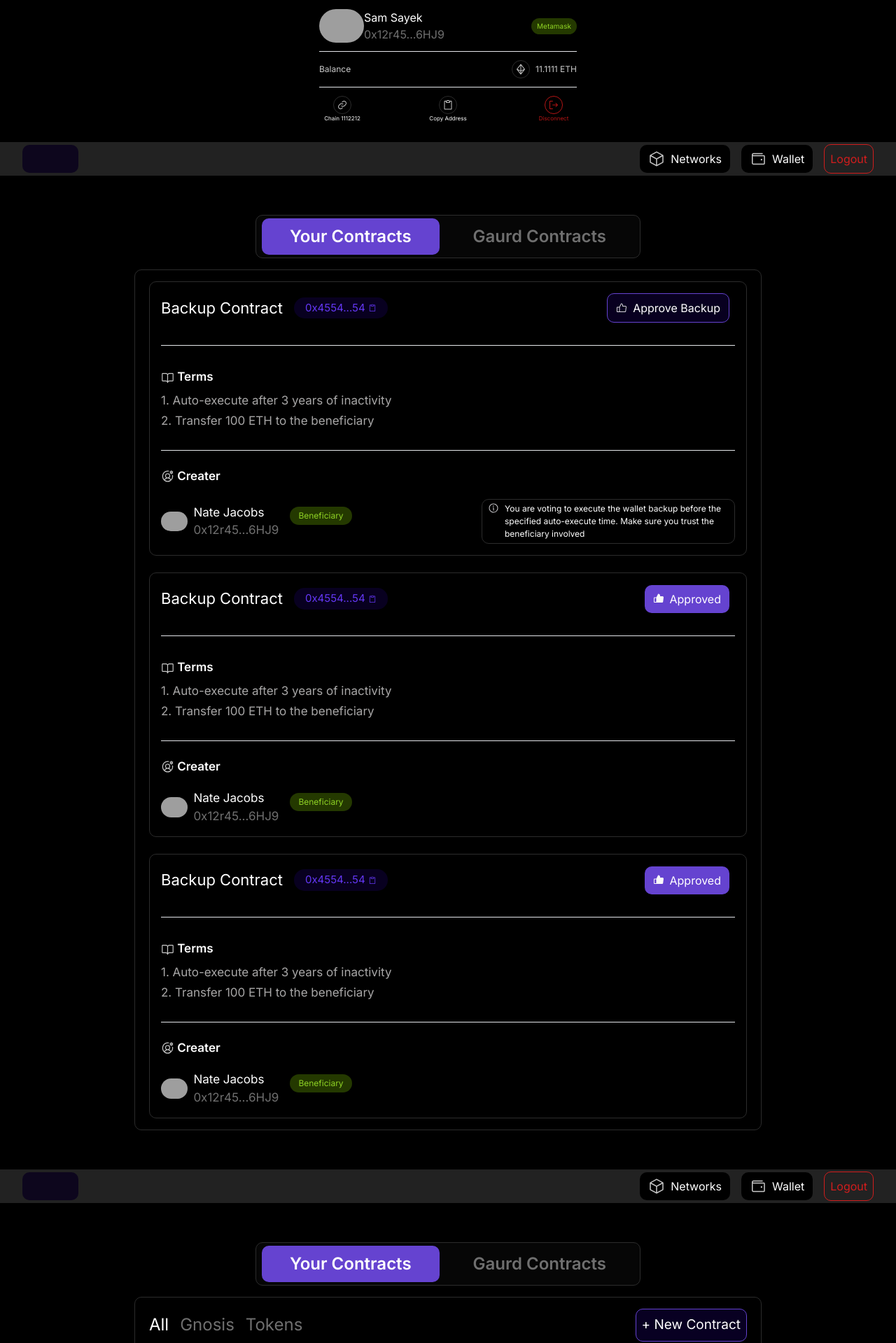
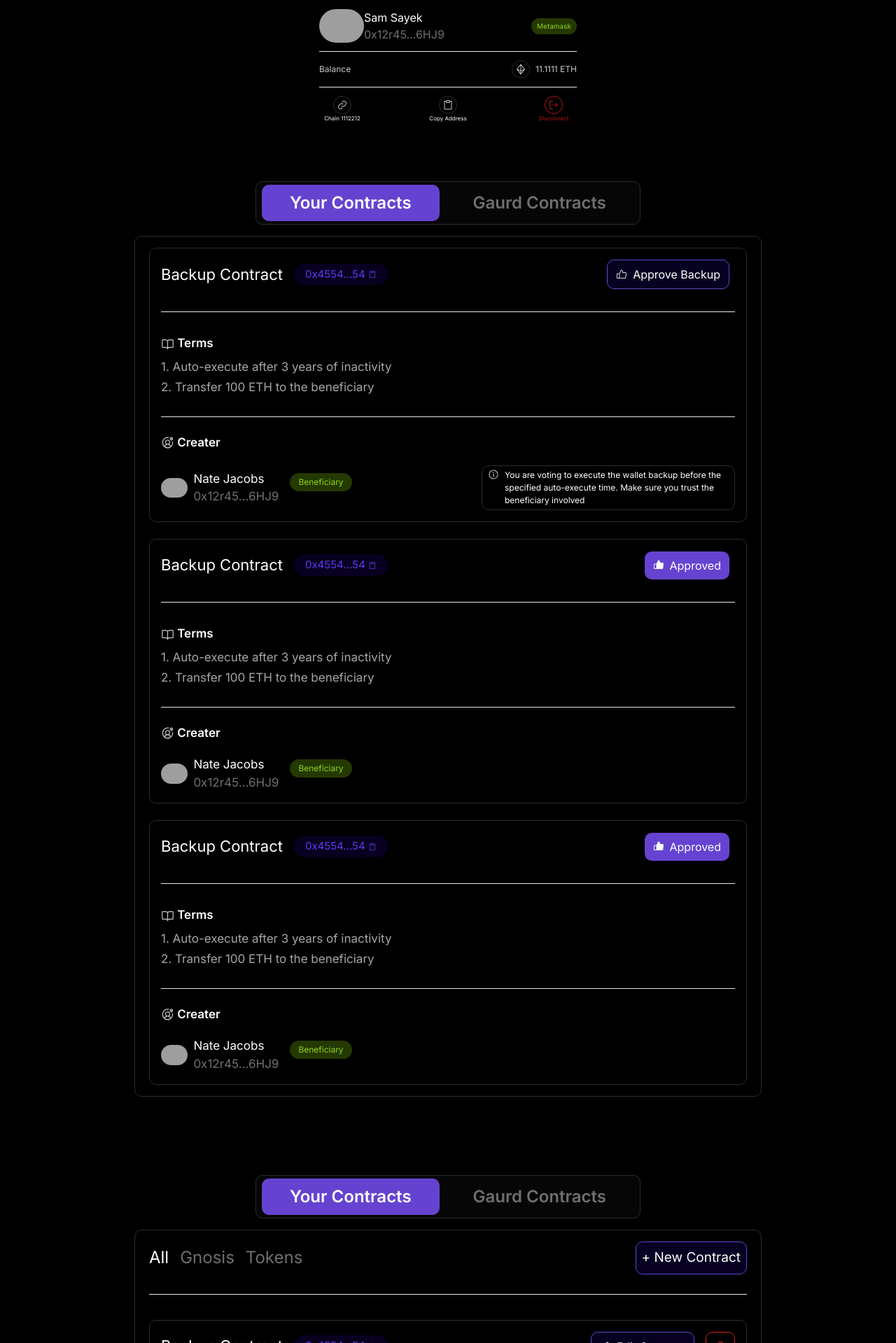
Before and after one commit to Shaurya0104/BackItUp, a Next.js app in the folder frontend/ethindia_frontend/: page / in a window 1280 px wide. Shown: the part 6102-8021 px from the top of the page at 70% size. Built offline with nearby package versions, Linux system fonts and the light colour scheme; grey boxes are pictures that could not be loaded; a web font is replaced by a local one.

Commit message:
making it interactive

```diff
--- a/frontend/ethindia_frontend/src/app/components/wireframe_6/index.js
+++ b/frontend/ethindia_frontend/src/app/components/wireframe_6/index.js
@@ -1,7 +1,7 @@
 export default function Wireframe_6() {
   return (
     <div>
-      <nav className="z-50 flex flex-row justify-between items-center w-[100vw] bg-[#222222] h-[6vh] px-8">
+      {/* <nav className="z-50 flex flex-row justify-between items-center w-[100vw] bg-[#222222] h-[6vh] px-8">
         <div className="items-center flex flex-row justify-center text-[#fff] rounded-[10px] bg-[#0D061D] px-2 py-1.5 w-20 h-10"></div>
         <div className="items-center flex flex-row justify-center ">
           <div className="text-[#fff] flex flex-row justify-center items-center rounded-[10px] bg-[#000] px-2 py-2 mx-2">
@@ -20,7 +20,7 @@ export default function Wireframe_6() {
             Logout
           </div>
         </div>
-      </nav>
+      </nav> */}
 
       <div className="flex justify-center items-center my-10">
         <div className="flex flex-col my-2 items-center justify-center">
--- a/frontend/ethindia_frontend/src/app/components/your_contracts_dashboard/index.js
+++ b/frontend/ethindia_frontend/src/app/components/your_contracts_dashboard/index.js
@@ -1,7 +1,7 @@
 export default function Your_contracts_dashboard() {
   return (
     <div>
-      <nav className="z-50 flex flex-row justify-between items-center w-[100vw] bg-[#222222] h-[6vh] px-8">
+      {/* <nav className="z-50 flex flex-row justify-between items-center w-[100vw] bg-[#222222] h-[6vh] px-8">
         <div className="items-center flex flex-row justify-center text-[#fff] rounded-[10px] bg-[#0D061D] px-2 py-1.5 w-20 h-10"></div>
         <div className="items-center flex flex-row justify-center ">
           <div className="text-[#fff] flex flex-row justify-center items-center rounded-[10px] bg-[#000] px-2 py-2 mx-2">
@@ -20,7 +20,7 @@ export default function Your_contracts_dashboard() {
             Logout
           </div>
         </div>
-      </nav>
+      </nav> */}
 
       <div className="flex justify-center items-center my-10">
         <div className="flex flex-col my-2 items-center justify-center">
```
